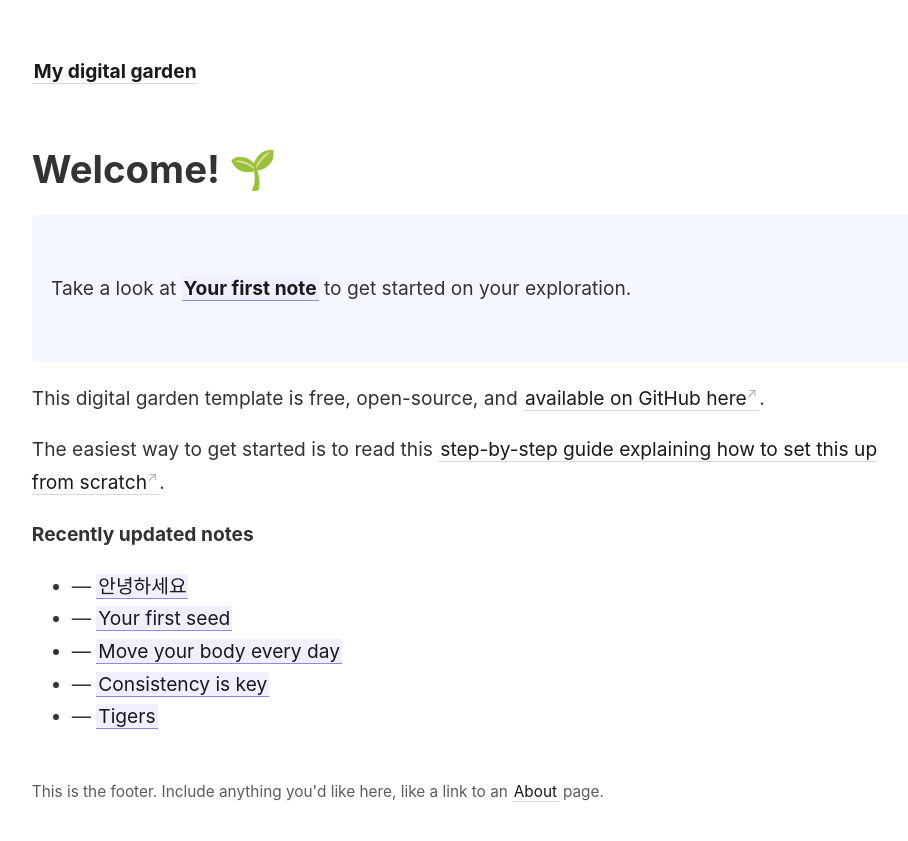
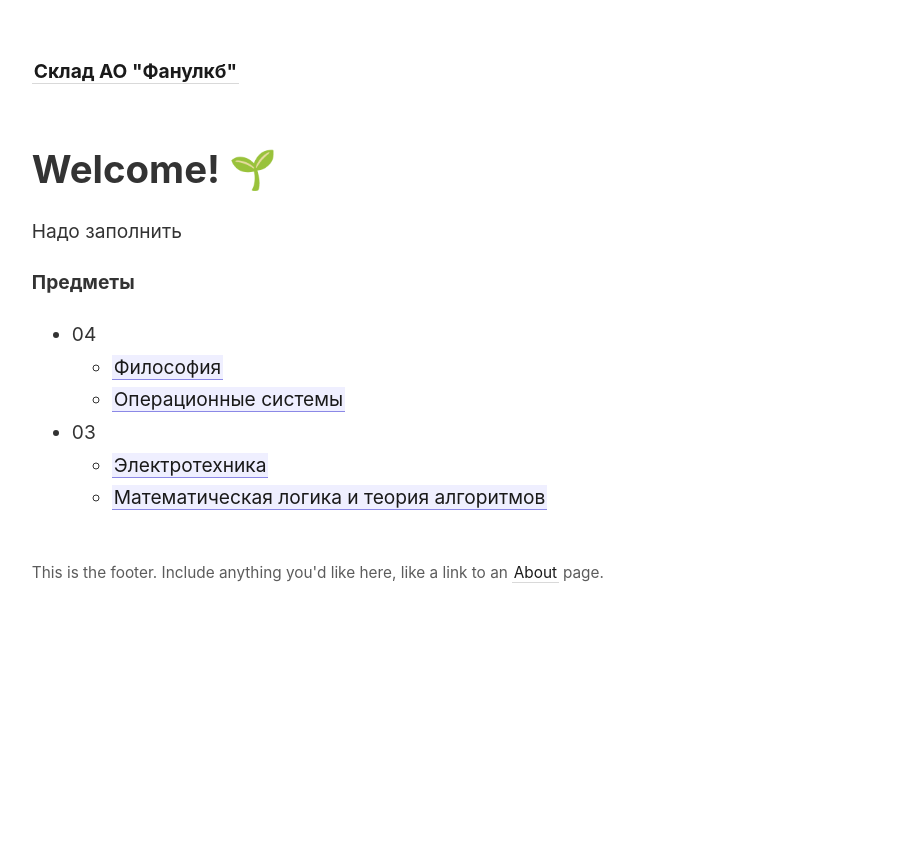
Before and after one commit to archimedes98/archimedes98.github.io, a Jekyll site: the page built from _pages/index.md, in a window 1280 px wide. Shown: the top 841 px of the page, without its empty margins (45-953 px from the left). Built offline with Jekyll 4.4.1, drawn with Linux system fonts in a browser that asks for light colours.

Commit message:
Add some files

```diff
--- a/_config.yml
+++ b/_config.yml
@@ -1,4 +1,4 @@
-title:               My digital garden
+title:               Склад АО "Фанулкб"
 include:             ['_pages']
 exclude:             ['_includes/notes_graph.json']
 # You may need to change the base URL depending on your deploy configuration.
--- a/_layouts/note.html
+++ b/_layouts/note.html
@@ -14,7 +14,6 @@ layout: default
   <div id="notes-entry-container">
     <content>
       {{ content }}
-      <p>This line appears after every note.</p>
     </content>
 
     <side style="font-size: 0.9em">
@@ -42,6 +41,8 @@ layout: default
 
 <hr>
 
+{% comment %}
 <p>Here are all the notes in this garden, along with their links, visualized as a graph.</p>
 
 {% include notes_graph.html %}
+{% endcomment %}
--- a/_pages/index.md
+++ b/_pages/index.md
@@ -7,14 +7,49 @@ permalink: /
 
 # Welcome! 🌱
 
-<p style="padding: 3em 1em; background: #f5f7ff; border-radius: 4px;">
-  Take a look at <span style="font-weight: bold">[[Your first note]]</span> to get started on your exploration.
-</p>
+Надо заполнить
 
-This digital garden template is free, open-source, and [available on GitHub here](https://github.com/maximevaillancourt/digital-garden-jekyll-template).
+**Предметы**
 
-The easiest way to get started is to read this [step-by-step guide explaining how to set this up from scratch](https://maximevaillancourt.com/blog/setting-up-your-own-digital-garden-with-jekyll).
+<ul>
+    <li>
+        04
+        <ul>
+            <li>
+              <a class="internal-link" href="{% link _notes/04/PH.md %}">
+                  Философия
+              </a>
+            </li>
+            <li>
+              <a class="internal-link" href="{% link _notes/04/OS.md %}">
+                  Операционные системы
+              </a>
 
+              <!--<a class="internal-link" href="{{ site.baseurl }}{{ Электротехника }}">Электротехника</a>-->
+            </li>
+        </ul>
+    </li>
+
+    <li>
+        03
+        <ul>
+            <li>
+              <a class="internal-link" href="{% link _notes/03/ET.md %}">
+                  Электротехника
+              </a>
+            </li>
+            <li>
+              <a class="internal-link" href="{% link _notes/03/ML.md %}">
+                  Математическая логика и теория алгоритмов
+              </a>
+
+              <!--<a class="internal-link" href="{{ site.baseurl }}{{ Электротехника }}">Электротехника</a>-->
+            </li>
+        </ul>
+    </li>
+</ul>
+
+<!--
 <strong>Recently updated notes</strong>
 
 <ul>
@@ -25,6 +60,7 @@ The easiest way to get started is to read this [step-by-step guide explaining ho
     </li>
   {% endfor %}
 </ul>
+-->
 
 <style>
   .wrapper {
```
Also changed, not shown: _notes/.trash/03.md (added, +3 -0 lines), _notes/03/ET.md (added, +5 -0 lines), _notes/03/ML.md (added, +5 -0 lines), _notes/04/OS.md (added, +5 -0 lines), _notes/04/PH.md (added, +12 -0 lines), _notes/04/PH/31.01-PH.md (added, +99 -0 lines), _notes/31.01.md (added, +93 -0 lines), _pages/about.md (+1 -1 lines).
